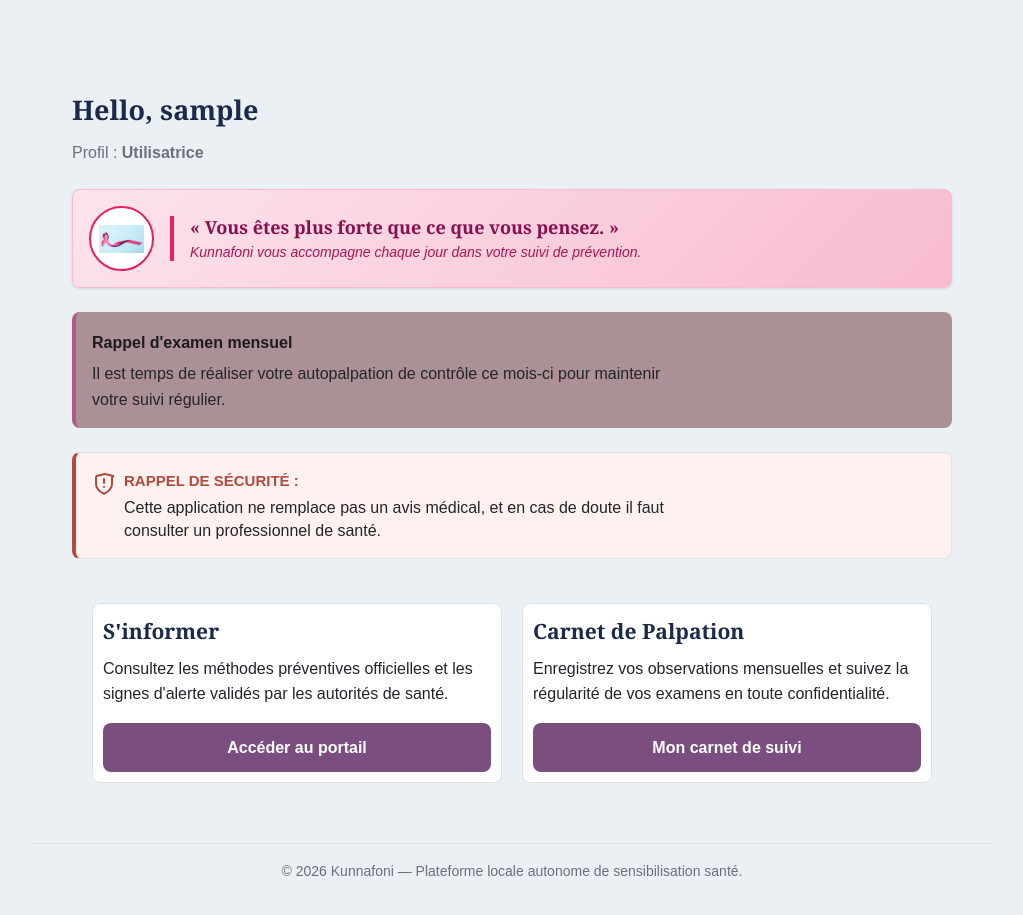
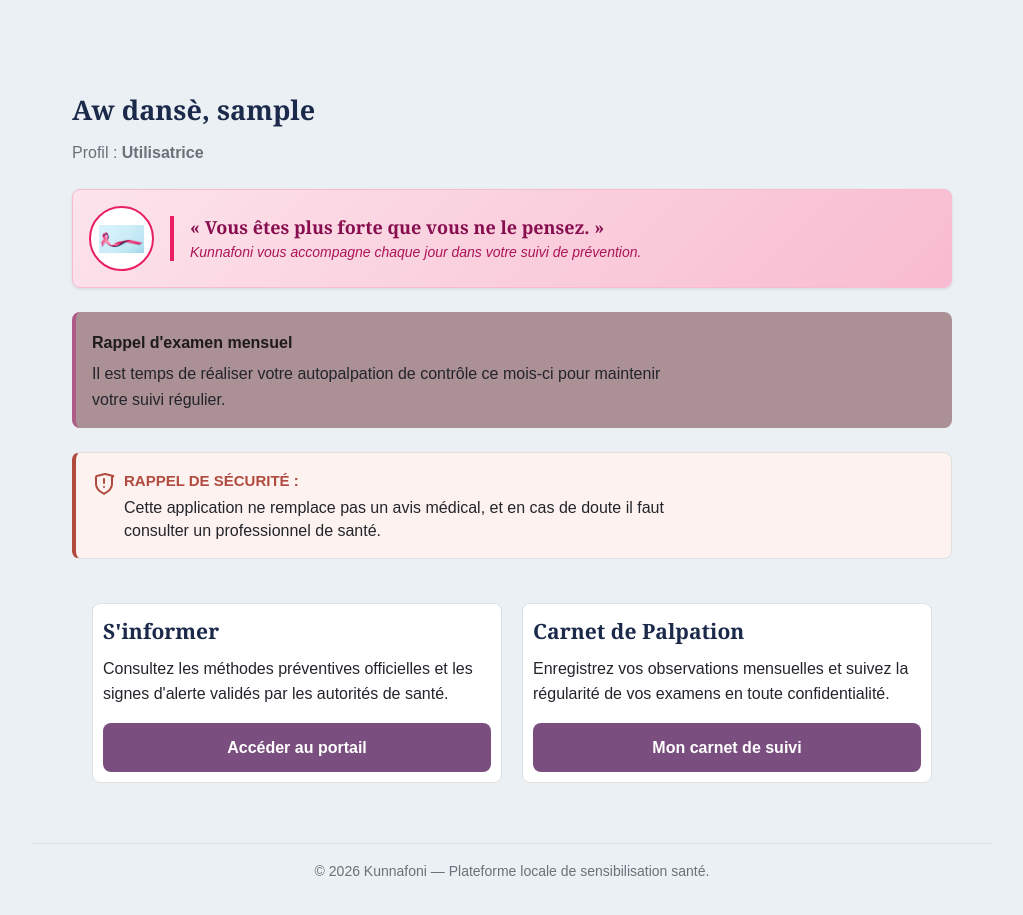
Before and after one commit to Saadia-AS/Kunnafoni-, a Django app: page / in a window 1280 px wide. Shown: the part 126-1041 px from the top of the page, without its empty margins (128-1151 px from the left). Run offline with Django 5.2, Linux system fonts and the light colour scheme; the visitor is signed in with stand-in values (Sample User, id 1); data comes from the database, SQL or seed files in the repository; data that the repository does not hold is empty.

Commit message:
Changement de l'accueil

```diff
--- a/kunnafoni/core/templates/core/accueil.html
+++ b/kunnafoni/core/templates/core/accueil.html
@@ -7,7 +7,7 @@
 {% block content %}
 <div class="conteneur" style="margin-top: var(--m);">
         <!-- Message de bienvenue personnalisé -->
-        <h2 style="margin-bottom: var(--xs);">Hello, {{ request.user.username }}</h2>
+        <h2 style="margin-bottom: var(--xs);"> Aw dansè, {{ request.user.username }}</h2>
         <p style="color: var(--discret); font-size: 16px; margin-top: 0; margin-bottom: var(--m);">
             Profil : <strong>{{ request.user.profil.get_role_display }}</strong>
             {% if request.user.profil.structure %}
@@ -26,7 +26,7 @@
             <!-- 2. ZONE TEXTE : Totalement indépendante, le texte s'adapte à l'espace restant -->
             <div style="border-left: 4px solid #E91E63; padding-left: var(--s); min-width: 0;">
                 <h4 style="color: #880E4F; font-family: Georgia, serif; font-size: 18px; font-weight: bold; margin: 0; line-height: 1.3; word-wrap: break-word;">
-                     « Vous êtes plus forte que ce que vous pensez. »
+                     « Vous êtes plus forte que vous ne le pensez. »
                 </h4>
                 <p style="color: #AD1457; font-size: 14px; margin: 4px 0 0 0; font-style: italic; line-height: 1.3; word-wrap: break-word;">
                     Kunnafoni vous accompagne chaque jour dans votre suivi de prévention.
--- a/kunnafoni/core/templates/core/base.html
+++ b/kunnafoni/core/templates/core/base.html
@@ -71,7 +71,7 @@
     <!-- 👣 PIED DE PAGE : Centré, sobre et mature (Exigence Page 8) -->
     <footer class="site-footer conteneur" style="padding: var(--s) 0; margin-top: var(--l); border-top: 1px solid var(--bordure);">
         <p style="color: var(--discret); font-size: 14px; margin: 0 auto; text-align: center;">
-            &copy; 2026 Kunnafoni — Plateforme locale autonome de sensibilisation santé.
+            &copy; 2026 Kunnafoni — Plateforme locale de sensibilisation santé.
         </p>
     </footer>
 
```
Also changed, not shown: kunnafoni/core/templates/core/accueil_fournisseur.html (+7 -3 lines), 1 other file.
